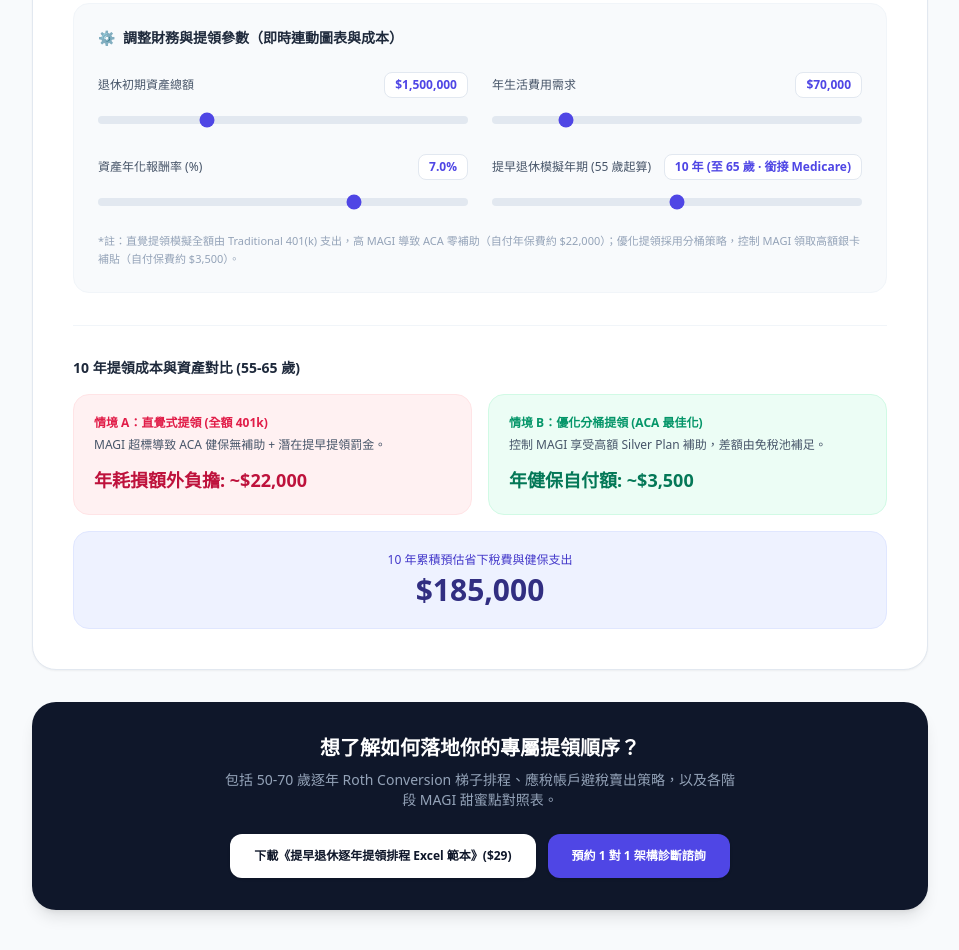
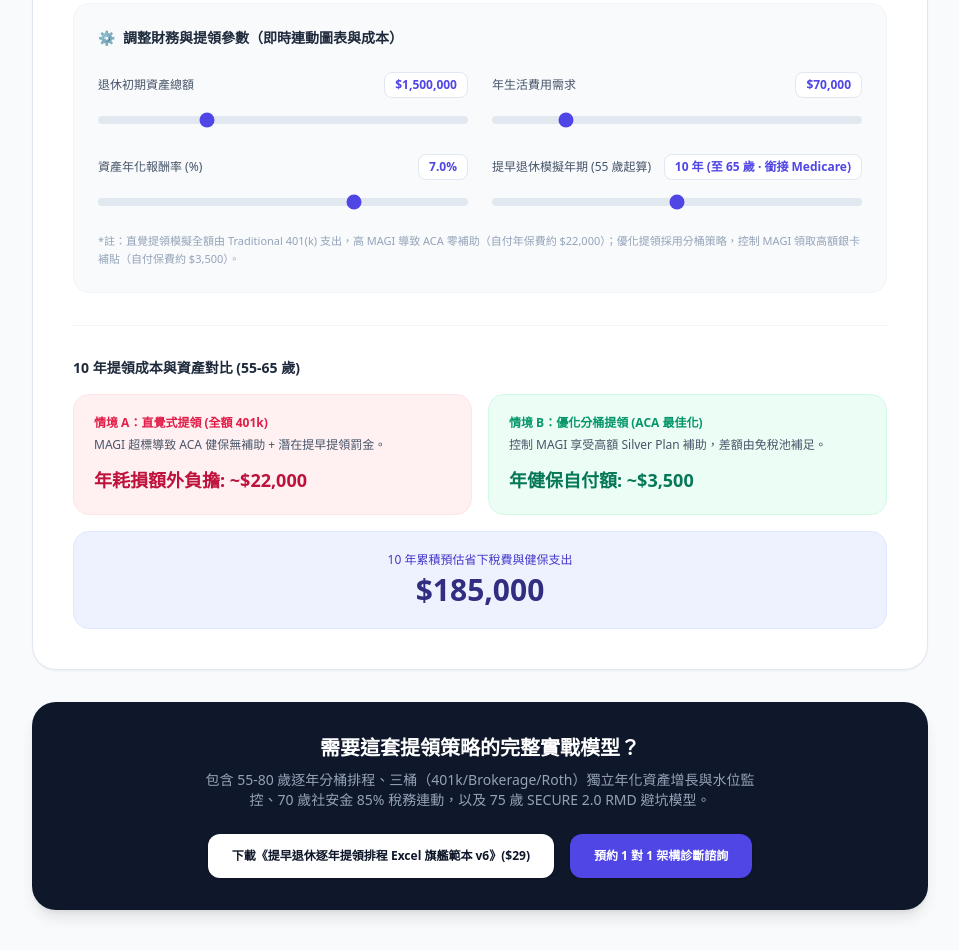
Before and after one commit to TechRichMind/tech-fire-tool, a plain HTML site: page index.html in a window 1280 px wide. Shown: the part 830-1780 px from the top of the page, without its empty margins (160-1119 px from the left). Drawn offline with nearby package versions, Linux system fonts and the light colour scheme.

Commit message:
Update index.html

```diff
--- a/index.html
+++ b/index.html
@@ -4,8 +4,12 @@
   <meta charset="UTF-8">
   <meta name="viewport" content="width=device-width, initial-scale=1.0">
   <title>科技人提早退休 (FIRE) 健保斷崖與資產提領動態模擬器</title>
+  <!-- Tailwind CSS -->
   <script src="https://cdn.tailwindcss.com"></script>
+  <!-- Chart.js 純前端圖表庫 -->
   <script src="https://cdn.jsdelivr.net/npm/chart.js"></script>
+  <!-- Gumroad JS SDK (原頁面無縫彈窗) -->
+  <script src="https://gumroad.com/js/gumroad.js"></script>
 </head>
 <body class="bg-slate-50 text-slate-800 min-h-screen py-10 px-4">
 
@@ -19,7 +23,7 @@
         科技人提早退休提領策略與資產耗損模擬器
       </h1>
       <p class="mt-3 text-slate-600 text-sm sm:text-base max-w-2xl mx-auto">
-        精算 50-70 歲提領順序。拖動下方滑桿即時檢驗「直覺式提領」與「ACA 優化分桶提領」在各年期的資產走勢差距。
+        精算 50-80 歲提領順序。拖動下方滑桿即時檢驗「直覺式提領」與「ACA 優化分桶提領」在各年期的資產走勢差距。
       </p>
     </div>
 
@@ -134,17 +138,22 @@
 
     </div>
 
-    <!-- Bottom Conversion Hook -->
+    <!-- Bottom Conversion Hook (已串接 Gumroad 彈窗與升級文案) -->
     <div class="bg-slate-900 text-white rounded-3xl p-8 text-center shadow-lg">
-      <h3 class="text-xl font-bold mb-2">想了解如何落地你的專屬提領順序？</h3>
-      <p class="text-slate-400 text-xs sm:text-sm mb-6 max-w-lg mx-auto">
-        包括 50-70 歲逐年 Roth Conversion 梯子排程、應稅帳戶避稅賣出策略，以及各階段 MAGI 甜蜜點對照表。
+      <h3 class="text-xl font-bold mb-2">需要這套提領策略的完整實戰模型？</h3>
+      <p class="text-slate-400 text-xs sm:text-sm mb-6 max-w-xl mx-auto leading-relaxed">
+        包含 55-80 歲逐年分桶排程、三桶（401k/Brokerage/Roth）獨立年化資產增長與水位監控、70 歲社安金 85% 稅務連動，以及 75 歲 SECURE 2.0 RMD 避坑模型。
       </p>
-      <div class="flex flex-col sm:flex-row justify-center gap-3">
-        <a href="#download" onclick="alert('點擊已記錄（無收集個資）。正式版中將引導至 Excel 排程範本下載頁面。')" class="bg-white hover:bg-slate-100 text-slate-900 text-xs font-semibold py-3.5 px-6 rounded-xl transition shadow">
-          下載《提早退休逐年提領排程 Excel 範本》($29)
+      <div class="flex flex-col sm:flex-row justify-center items-center gap-4">
+        <!-- Gumroad 彈窗按鈕 -->
+        <a
+          class="gumroad-button bg-white hover:bg-slate-100 text-slate-900 text-xs font-semibold py-3.5 px-6 rounded-xl transition shadow inline-block"
+          href="https://gumroad.com/l/fire-v6-excel"
+          data-gumroad-single-product="true"
+          target="_blank">
+          下載《提早退休逐年提領排程 Excel 旗艦範本 v6》($29)
         </a>
-        <a href="#consult" onclick="alert('點擊已記錄（無收集個資）。正式版中將開啟預約諮詢日曆。')" class="bg-indigo-600 hover:bg-indigo-500 text-white text-xs font-semibold py-3.5 px-6 rounded-xl transition shadow">
+        <a href="mailto:bdfangok@gmail.com?subject=預約提早退休提領架構診斷諮詢" class="bg-indigo-600 hover:bg-indigo-500 text-white text-xs font-semibold py-3.5 px-6 rounded-xl transition shadow inline-block">
           預約 1 對 1 架構診斷諮詢
         </a>
       </div>
@@ -156,7 +165,7 @@
     let fireChart;
 
     function formatCurrency(val) {
-      if (val >= 1000000) return '$' + (val / 1000000).toFixed(1) + 'M';
+      if (val >= 1000000) return '$' + (val / 1000000).toFixed(2) + 'M';
       if (val >= 1000) return '$' + Math.round(val / 1000) + 'K';
       return '$' + Math.round(val).toLocaleString();
     }
@@ -226,7 +235,7 @@
       document.getElementById('stat-naive').innerText = formatCurrency(naiveData[naiveData.length - 1]);
       document.getElementById('stat-optimized').innerText = formatCurrency(optimizedData[optimizedData.length - 1]);
 
-      // 核心算法：以 portfolio 為基準計算上下對稱距離，鎖定起始點在垂直正中心
+      // 錨定起始點在垂直正中央
       const allValues = [...naiveData, ...optimizedData];
       const maxVal = Math.max(...allValues);
       const minVal = Math.min(...allValues);
@@ -302,13 +311,7 @@
               max: yMax,
               ticks: {
                 callback: function(value) {
-                  if (value >= 1000000) {
-                    return '$' + (value / 1000000).toFixed(2) + 'M';
-                  }
-                  if (value >= 1000) {
-                    return '$' + Math.round(value / 1000) + 'K';
-                  }
-                  return '$' + Math.round(value);
+                  return formatCurrency(value);
                 }
               },
               grid: {
```
